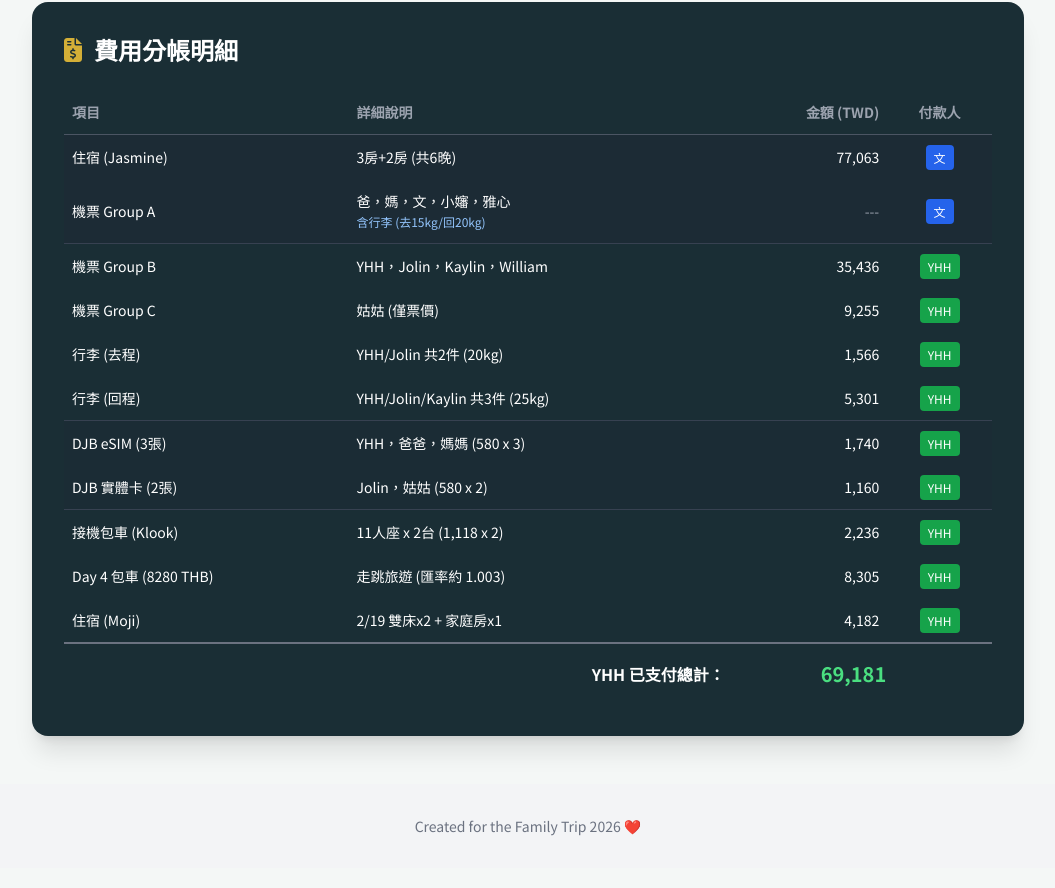
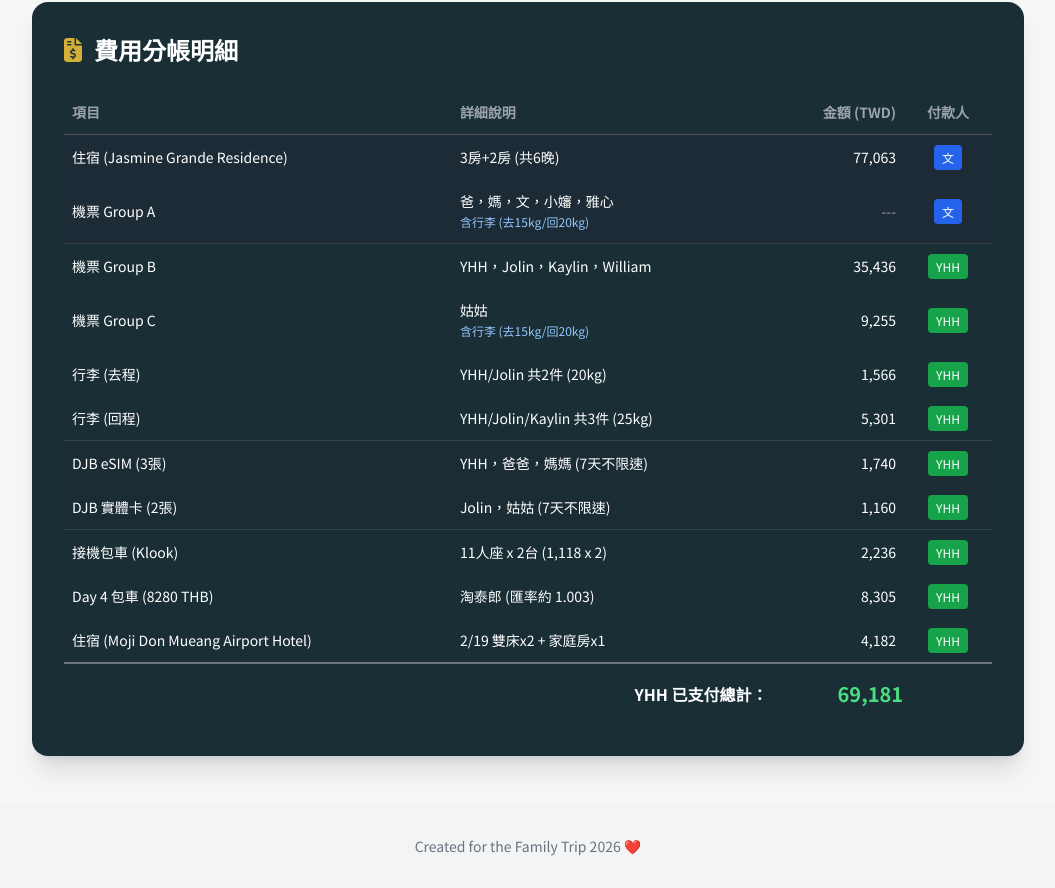
Before and after one commit to yuhunghsiao/Tailand_2026, a plain HTML site: page index.html in a window 1280 px wide. Shown: the part 3880-4768 px from the top of the page, without its empty margins (112-1167 px from the left). Drawn offline with nearby package versions, Linux system fonts and the light colour scheme.

Commit message:
Update expense details: aunt baggage, TaoTaiLang for car, SIM specs, full hotel names

```diff
--- a/index.html
+++ b/index.html
@@ -527,7 +527,7 @@
                         </thead>
                         <tbody class="text-sm">
                             <tr class="bg-gray-800/50">
-                                <td class="py-3 px-2">住宿 (Jasmine)</td>
+                                <td class="py-3 px-2">住宿 (Jasmine Grande Residence)</td>
                                 <td class="py-3 px-2">3房+2房 (共6晚)</td>
                                 <td class="py-3 px-2 text-right">77,063</td>
                                 <td class="py-3 px-2 text-center"><span
@@ -553,7 +553,10 @@
                             </tr>
                             <tr>
                                 <td class="py-3 px-2">機票 Group C</td>
-                                <td class="py-3 px-2">姑姑 (僅票價)</td>
+                                <td class="py-3 px-2">
+                                    姑姑<br>
+                                    <span class="text-xs text-blue-300">含行李 (去15kg/回20kg)</span>
+                                </td>
                                 <td class="py-3 px-2 text-right">9,255</td>
                                 <td class="py-3 px-2 text-center"><span
                                         class="bg-green-600 text-xs px-2 py-1 rounded">YHH</span></td>
@@ -575,14 +578,14 @@
 
                             <tr class="border-t border-gray-700 bg-gray-800/30">
                                 <td class="py-3 px-2">DJB eSIM (3張)</td>
-                                <td class="py-3 px-2">YHH，爸爸，媽媽 (580 x 3)</td>
+                                <td class="py-3 px-2">YHH，爸爸，媽媽 (7天不限速)</td>
                                 <td class="py-3 px-2 text-right">1,740</td>
                                 <td class="py-3 px-2 text-center"><span
                                         class="bg-green-600 text-xs px-2 py-1 rounded">YHH</span></td>
                             </tr>
                             <tr class="bg-gray-800/30">
                                 <td class="py-3 px-2">DJB 實體卡 (2張)</td>
-                                <td class="py-3 px-2">Jolin，姑姑 (580 x 2)</td>
+                                <td class="py-3 px-2">Jolin，姑姑 (7天不限速)</td>
                                 <td class="py-3 px-2 text-right">1,160</td>
                                 <td class="py-3 px-2 text-center"><span
                                         class="bg-green-600 text-xs px-2 py-1 rounded">YHH</span></td>
@@ -597,13 +600,13 @@
                             </tr>
                             <tr>
                                 <td class="py-3 px-2">Day 4 包車 (8280 THB)</td>
-                                <td class="py-3 px-2">走跳旅遊 (匯率約 1.003)</td>
+                                <td class="py-3 px-2">淘泰郎 (匯率約 1.003)</td>
                                 <td class="py-3 px-2 text-right">8,305</td>
                                 <td class="py-3 px-2 text-center"><span
                                         class="bg-green-600 text-xs px-2 py-1 rounded">YHH</span></td>
                             </tr>
                             <tr>
-                                <td class="py-3 px-2">住宿 (Moji)</td>
+                                <td class="py-3 px-2">住宿 (Moji Don Mueang Airport Hotel)</td>
                                 <td class="py-3 px-2">2/19 雙床x2 + 家庭房x1</td>
                                 <td class="py-3 px-2 text-right">4,182</td>
                                 <td class="py-3 px-2 text-center"><span
```
